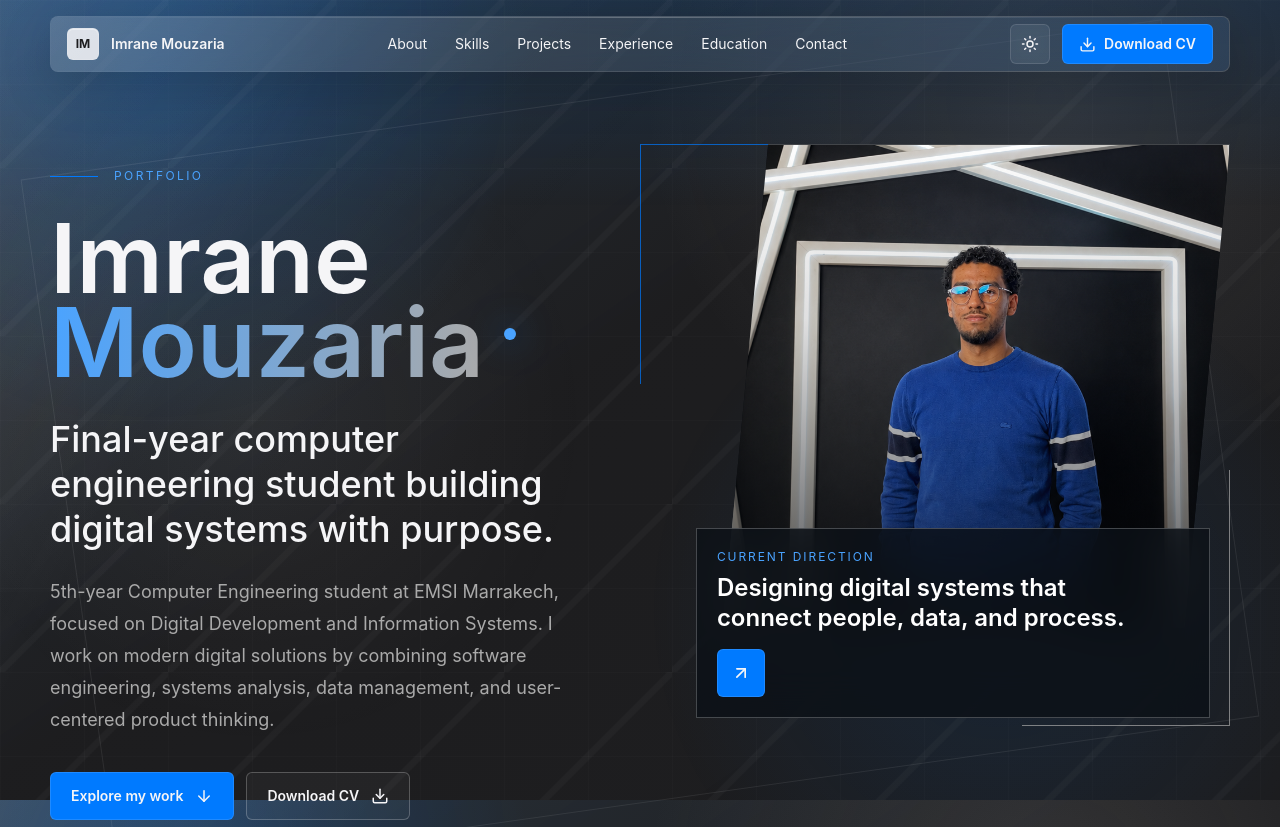
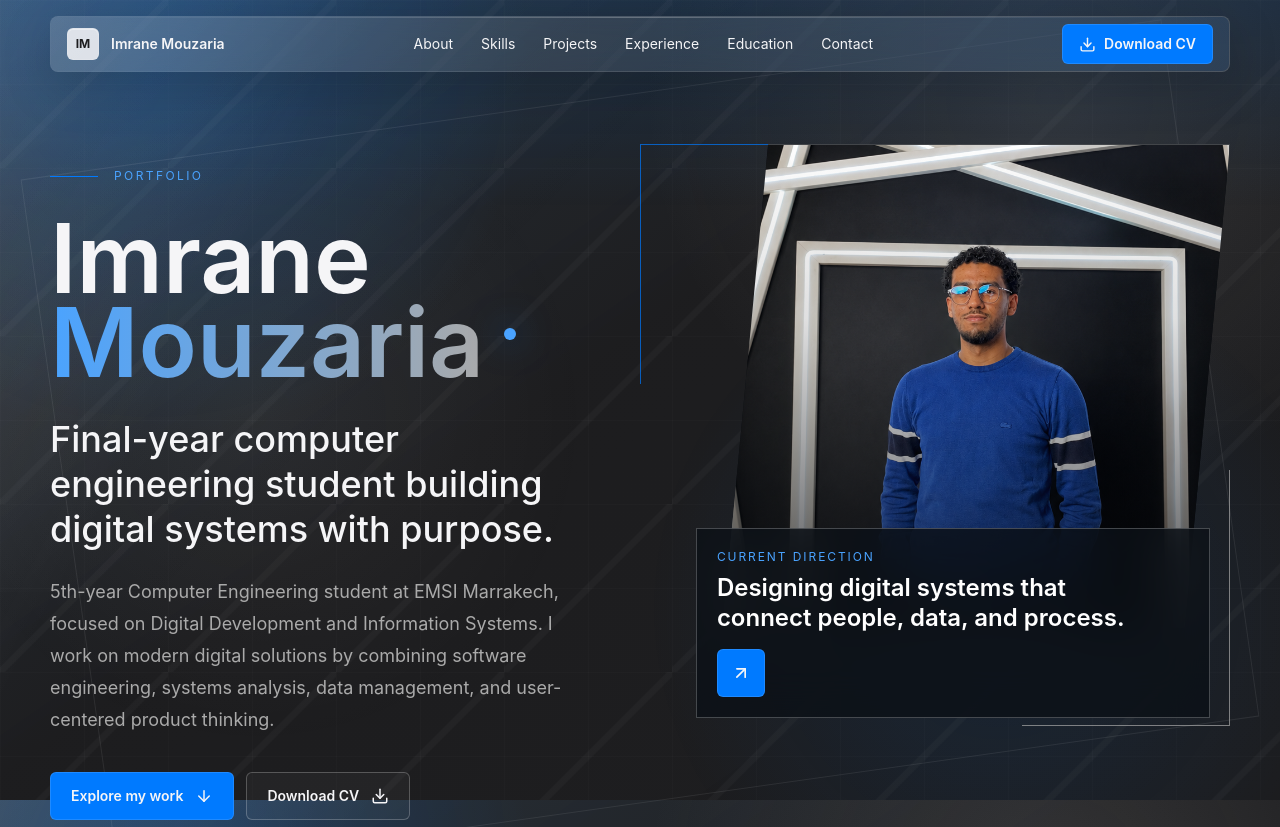
Before and after one commit to Imrane26/portfolio, a Next.js app: page / in a window 1280 px wide. Shown: the top 827 px of the page. Built offline with nearby package versions, Linux system fonts and the light colour scheme.

Commit message:
Remove theme toggle from navbar

```diff
--- a/components/sections/navbar.tsx
+++ b/components/sections/navbar.tsx
@@ -5,7 +5,6 @@ import { Download, Menu, X } from "lucide-react";
 import { useEffect, useState } from "react";
 import { navItems } from "@/data/navigation";
 import { contactHref } from "@/lib/placeholders";
-import { ThemeToggle } from "@/components/ui/theme-toggle";
 
 export function Navbar() {
   const [open, setOpen] = useState(false);
@@ -61,7 +60,6 @@ export function Navbar() {
         </div>
 
         <div className="relative z-10 hidden items-center gap-3 lg:flex">
-          <ThemeToggle />
           <a
             href={contactHref.cv}
             className="focus-ring inline-flex min-h-10 items-center gap-2 rounded-md border border-[rgba(255,255,255,0.12)] bg-[var(--accent-fill)] px-4 py-2 text-sm font-semibold text-[var(--accent-ink)] transition hover:-translate-y-0.5 hover:bg-[var(--accent-fill-hover)]"
@@ -72,7 +70,6 @@ export function Navbar() {
         </div>
 
         <div className="relative z-10 flex items-center gap-2 lg:hidden">
-          <ThemeToggle />
           <button
             type="button"
             className="focus-ring inline-flex size-10 items-center justify-center rounded-md border border-[var(--line)] bg-[rgba(245,245,247,0.055)] backdrop-blur-xl"
```
